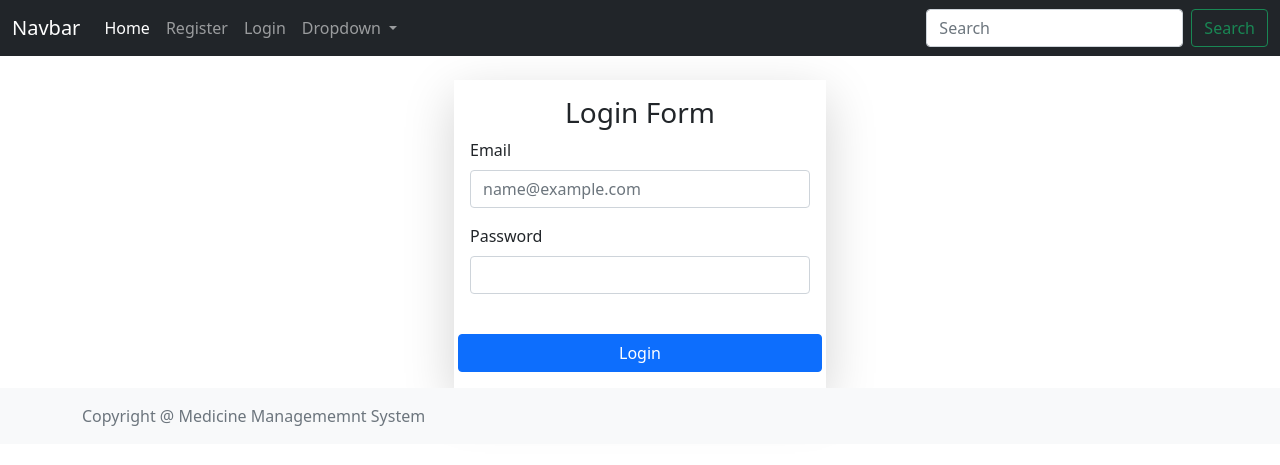
After one commit to harshit-123/Medicine-dose-tracker-app, a Django app: page /login/ in a window 1280 px wide. The commit adds this page. Shown: the top 465 px of the page. Run offline with Django 4.2, Linux system fonts and the light colour scheme.

Commit message:
Register Login API

```diff
--- a/Medicine_Dose_Tracker/urls.py
+++ b/Medicine_Dose_Tracker/urls.py
@@ -16,8 +16,14 @@ Including another URLconf
 """
 from django.contrib import admin
 from django.urls import path, include
+from rest_framework_simplejwt.views import (
+    TokenObtainPairView,
+    TokenRefreshView,
+)
 
 urlpatterns = [
     path('admin/', admin.site.urls),
     path('', include('app.urls')),
+    path('api/token/', TokenObtainPairView.as_view(), name='token_obtain_pair'),
+    path('api/token/refresh/', TokenRefreshView.as_view(), name='token_refresh'),
 ]
--- a/app/templates/base.html
+++ b/app/templates/base.html
@@ -24,6 +24,9 @@
               </li>
               <li class="nav-item">
                 <a class="nav-link" href="{% url 'register' %}">Register</a>
+              </li>
+              <li class="nav-item">
+                <a class="nav-link" href="{% url 'login' %}">Login</a>
               </li>
               <li class="nav-item dropdown">
                 <a class="nav-link dropdown-toggle" href="#" id="navbarDropdown" role="button" data-bs-toggle="dropdown" aria-expanded="false">
--- /dev/null
+++ b/app/templates/login.html
@@ -0,0 +1,21 @@
+{% extends 'base.html' %}
+{% block title %}Login Form{% endblock title %}
+{% block body %}
+    <div class="container mx-auto">
+        <form method="POST" class="mt-4 mx-auto col-md-4 shadow-lg p-3">
+            <h3 class="text-center">Login Form</h3>
+            <div class="mb-3">
+                <label for="email" class="form-label">Email</label>
+                <input type="email" class="form-control" id="email" name="email" placeholder="name@example.com">
+            </div>
+            <div class="mb-3">
+                <label for="exampleFormControlTextarea1" class="form-label">Password</label>
+                <input type="text" class="form-control" name="password" id="password"/>
+            </div>
+            <div class="row">
+                <button class="btn btn-primary mt-4">Login</button>
+            </div>
+
+        </form>
+    </div>
+{% endblock body %}
--- a/app/urls.py
+++ b/app/urls.py
@@ -1,7 +1,10 @@
 from django.urls import path, include
-from .views import index, register, RegisterUserView
+from .views import index, register, RegisterUserView, login_page, LoginAPIView
 
 urlpatterns = [
-    # path('register/', register, name="register"),
+    path('', index, name="home"),
+    path('register/', register, name="register"),
+    path('login/', login_page, name="login"),
     path('api/v1/register/', RegisterUserView.as_view(), name="register_user"),
+    path('api/v1/login/', LoginAPIView.as_view(), name="login_user"),
 ]
--- a/app/views.py
+++ b/app/views.py
@@ -1,8 +1,14 @@
-from django.shortcuts import render, HttpResponse
-from .serializers import UserSerializer
+from django.shortcuts import render
+from .serializers import UserSerializer, UserLoginSerializer
+from .models import User
 from rest_framework.views import APIView
 from rest_framework import status
 from rest_framework.response import Response
+from rest_framework_simplejwt.authentication import JWTAuthentication
+from rest_framework_simplejwt.tokens import RefreshToken
+from rest_framework.permissions import IsAuthenticated
+# from rest_framework.authtoken.models import Token
+# from rest_framework.authentication import TokenAuthentication
 
 # Create your views here.
 def index(request):
@@ -12,6 +18,9 @@ def index(request):
 def register(request):
     return render(request, 'register.html')
 
+def login_page(request):
+    return render(request, 'login.html')
+
 class RegisterUserView(APIView):
     def post(self, requests):
         try:
@@ -19,7 +28,55 @@ class RegisterUserView(APIView):
             if not serializer.is_valid():
                 return Response({"status": status.HTTP_403_FORBIDDEN, "errors": serializer.errors})
             serializer.save()
-            return Response({"status": status.HTTP_201_CREATED, "message": "User Register Successfully"})
+            # user = User.objects.get(email = serializer.data['email'])
+            # token_obj, _ = Token.objects.get_or_create(user=user)  # used for Token Authentication
+            # refresh = RefreshToken.for_user(user)
+            return Response({
+                "status": status.HTTP_201_CREATED,
+                "message": "User Register Successfully",
+                "data": serializer.data,
+                # 'refresh': str(refresh),
+                # 'access': str(refresh.access_token)
+            })
         except Exception as e:
-            print(e)
+            # print(e)
             return Response({"status": status.HTTP_400_BAD_REQUEST, "message": "Something went Wrong"})
+
+
+class LoginAPIView(APIView):
+    authentication_classes = [JWTAuthentication]
+    permission_classes = [IsAuthenticated]
+    def post(self, request):
+        user_obj = User.objects.get(email = request.data['email'])
+        if user_obj is None:
+            return Response({"status": status.HTTP_404_NOT_FOUND, "message": "Check username and password"})
+
+        refresh = RefreshToken.for_user(user_obj)
+        return Response({"status": status.HTTP_200_OK, "message": "Login Successful", 'refresh': str(refresh),
+        'access': str(refresh.access_token),})
+
+
+    def get(self, request):
+        user_objs = User.objects.all()
+        serializer = UserSerializer(user_objs, many=True)
+        return Response({'status': status.HTTP_200_OK, 'payload': serializer.data})
+
+    def patch(self, request):
+        try:
+            user_obj = User.objects.get(email = request.data['email'])
+            serializer = UserSerializer(user_obj, data = request.data, partial=True)
+            if not serializer.is_valid():
+                return Response({"status": status.HTTP_403_FORBIDDEN, "message": serializer.errors})
+            serializer.save()
+            return Response({"status": status.HTTP_200_OK, "message": "User Updated Successfully"})
+
+        except Exception as e:
+            return Response(serializer.errors, status=status.HTTP_403_FORBIDDEN)
+
+    def delete(self, request):
+        try:
+            user_obj = User.objects.get(email = request.data['email'])
+            user_obj.delete()
+            return Response({'status': status.HTTP_200_OK, 'message': 'User Deleted Successfully'})
+        except Exception as e:
+            return Response({"status": status.HTTP_403_FORBIDDEN, 'messgae': 'Invalid ID'})
```
Also changed, not shown: Medicine_Dose_Tracker/settings.py (+57 -0 lines), app/serializers.py (+8 -1 lines).
